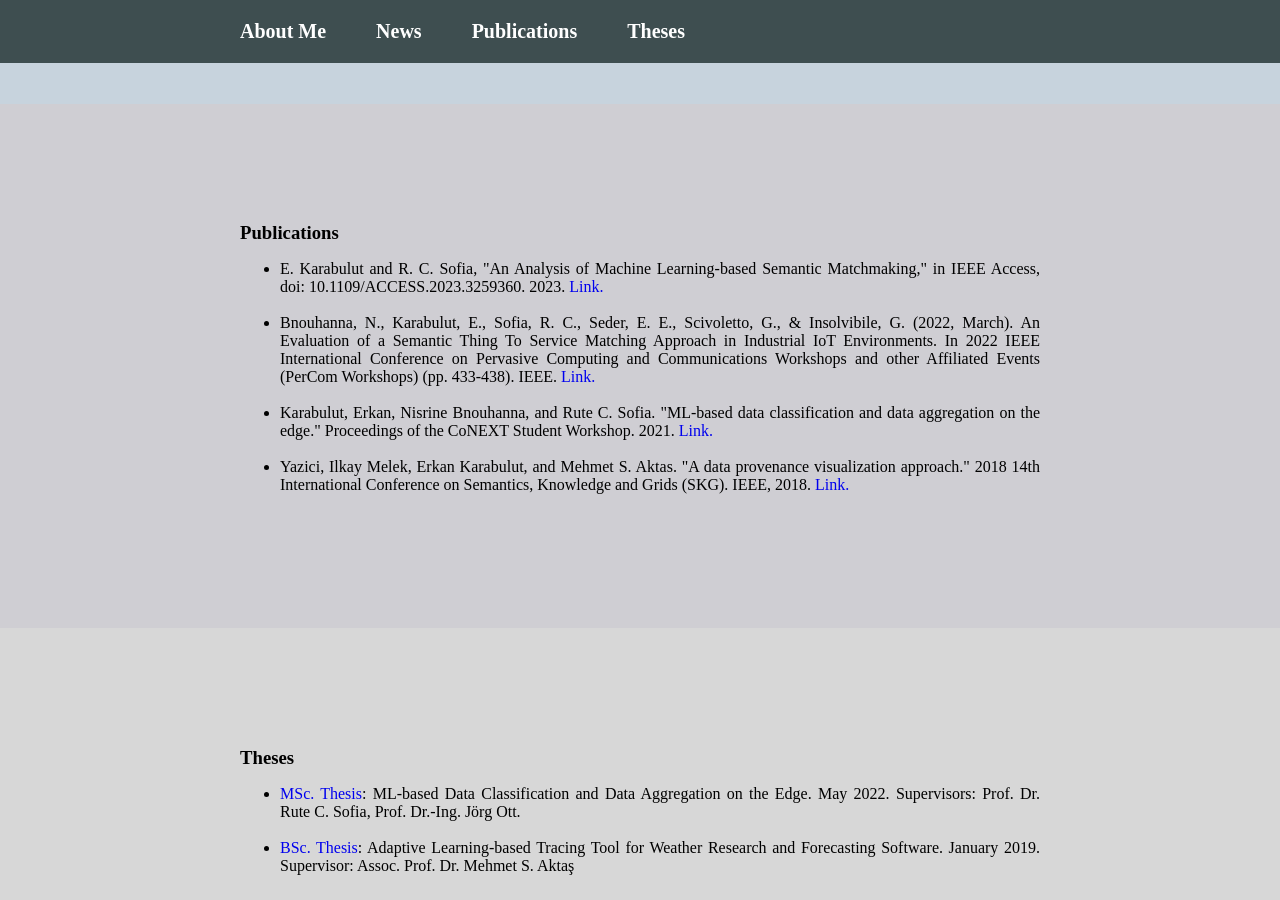
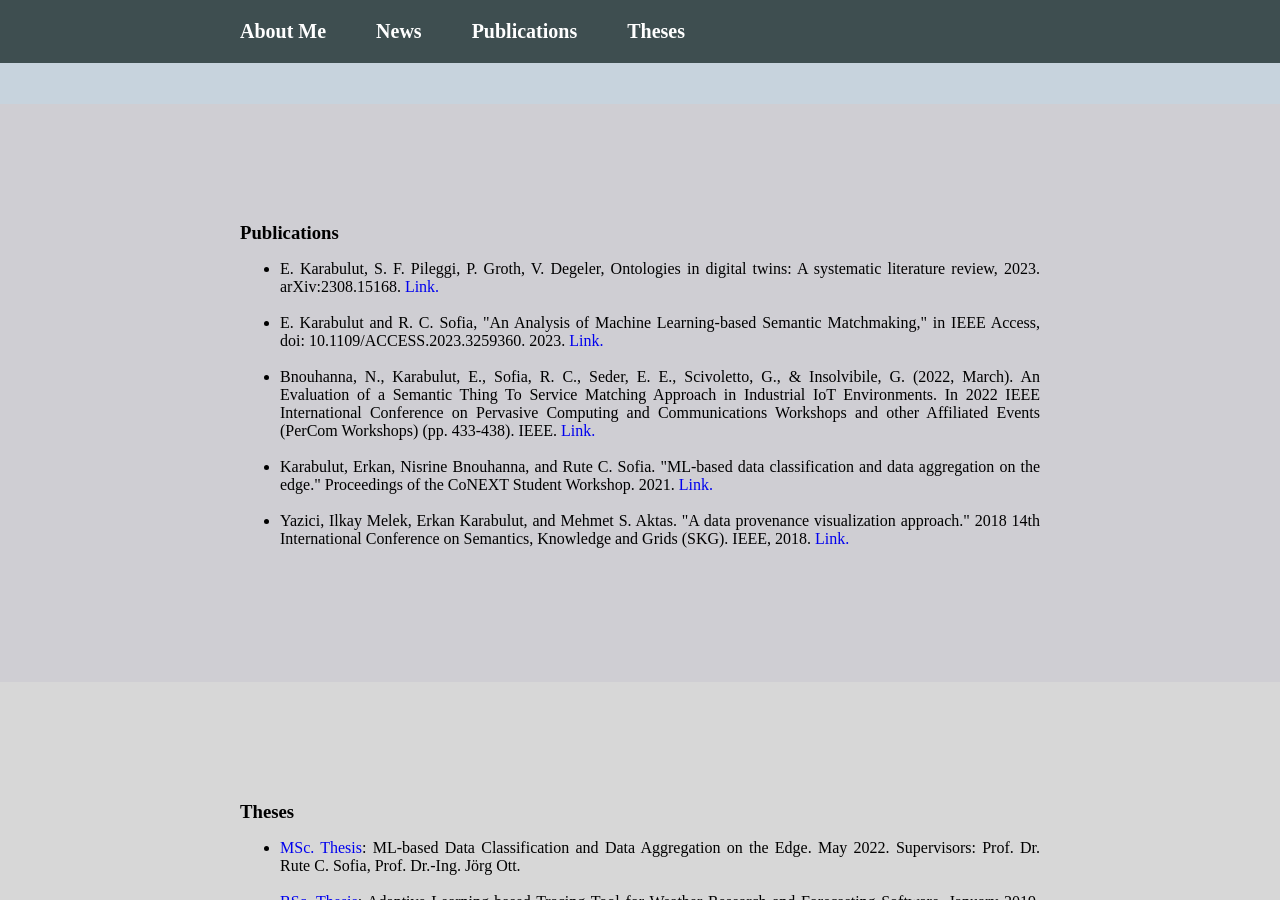
Before and after one commit to erkankarabulut/erkankarabulut.github.io, a Jekyll site: the page built from index.html, in a window 1280 px wide and 900 px high, scrolled down 1163 px. Built offline with Jekyll 4.4.1, drawn with Linux system fonts in a browser that asks for light colours.

Commit message:
add a new publication

```diff
--- a/_data/publications.yml
+++ b/_data/publications.yml
@@ -1,3 +1,5 @@
+- text: 'E. Karabulut, S. F. Pileggi, P. Groth, V. Degeler, Ontologies in digital twins: A systematic literature review, 2023. arXiv:2308.15168.'
+  link: 'https://arxiv.org/abs/2308.15168'
 - text: 'E. Karabulut and R. C. Sofia, "An Analysis of Machine Learning-based Semantic Matchmaking," in IEEE Access, doi: 10.1109/ACCESS.2023.3259360. 2023.'
   link: 'https://ieeexplore.ieee.org/document/10076794'
 - text: 'Bnouhanna, N., Karabulut, E., Sofia, R. C., Seder, E. E., Scivoletto, G., & Insolvibile, G. (2022, March). An Evaluation of a Semantic Thing To Service Matching Approach in Industrial IoT Environments. In 2022 IEEE International Conference on Pervasive Computing and Communications Workshops and other Affiliated Events (PerCom Workshops) (pp. 433-438). IEEE.'
```
